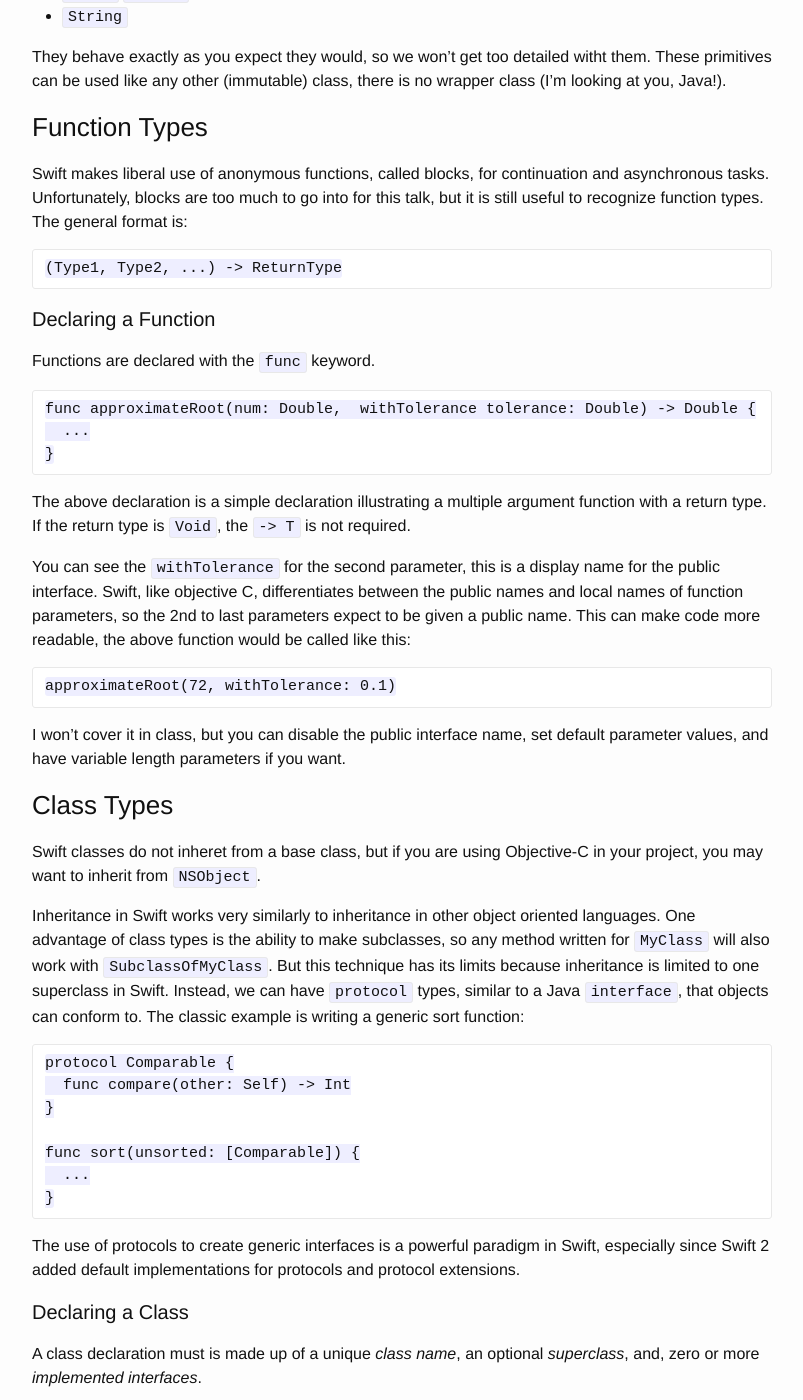
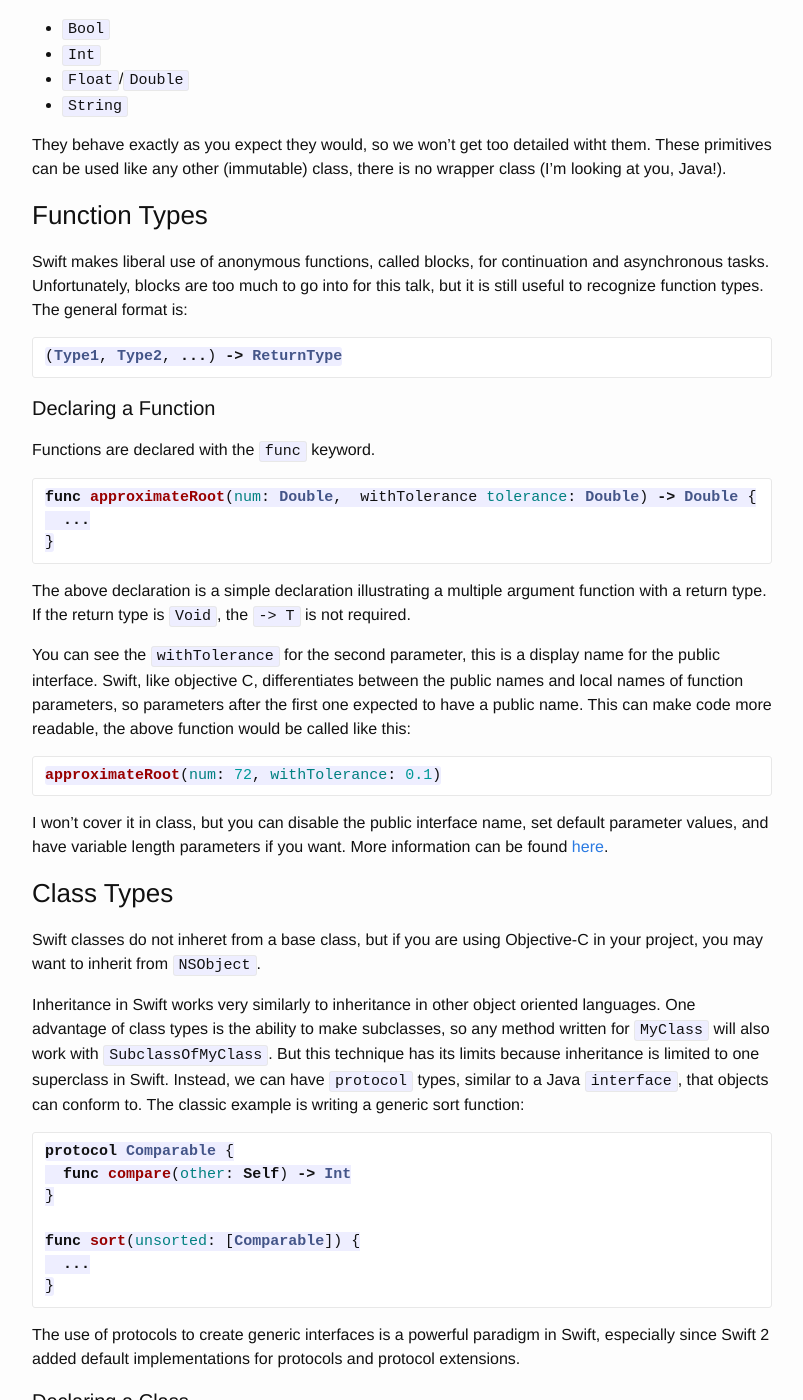
Before and after one commit to ScottyLabs/IntroToSwift, a Jekyll site: the page built from swift.md, in a window 1280 px wide and 1400 px high, scrolled down 2266 px. Shown: the whole window, without its empty margins (238-1041 px from the left). Built offline with Jekyll 4.4.1, drawn with Linux system fonts in a browser that asks for light colours; Markdown is read by kramdown in place of the engine named in the settings; some of the changed text lies outside the part shown.

Commit message:
Update Swift for Swift 3

````diff
--- a/swift.md
+++ b/swift.md
@@ -41,7 +41,7 @@ Variables in Swift are declared using one of two declaration statements: `var` o
 
 Do not use `let` only for constants in the traditional sense (i.e. the handful you put at the top of a file or class). Swift is a very conservative language, and prefers you label as many things as you can with `let` rather than `var`. The most notable place where you may not think to use `let` is for when you are assigning a reference (aka pointer) to the variable. When you have a reference/pointer to an object, the reference itself does not change! Only the object does. So the following would be a correct use of `let`:
 
-```
+```swift
 let obj = Student()
 // We can call mutating methods!
 obj.setName('Harry')
@@ -49,11 +49,16 @@ obj.setName('Harry')
 obj = otherStudent // XXXXXX BAD CODE, WON'T COMPILE
 ```
 
+It is important to note that the above only applies to "reference" types (C
+programmers, think pointers). Reference types are those declared by `class`.
+Types described by `enum` or `struct` declarations are called "value" types, and
+cannot be mutated in this way when declared with let.
+
 ### `var`
 
 `var` is for mutable variables that will be changed over time. The following is an example:
 
-```
+```swift
 var score = 0
 
 func madeGoal() {
@@ -65,7 +70,7 @@ func madeGoal() {
 
 What happens when you try to run the following code?
 
-```
+```swift
 let score = 0
 
 func madeGoal() {
@@ -94,7 +99,7 @@ They behave exactly as you expect they would, so we won't get too detailed witht
 
 Swift makes liberal use of anonymous functions, called blocks, for continuation and asynchronous tasks. Unfortunately, blocks are too much to go into for this talk, but it is still useful to recognize function types. The general format is:
 
-```
+```swift
 (Type1, Type2, ...) -> ReturnType
 ```
 
@@ -102,7 +107,7 @@ Swift makes liberal use of anonymous functions, called blocks, for continuation
 
 Functions are declared with the `func` keyword.
 
-```
+```swift
 func approximateRoot(num: Double,  withTolerance tolerance: Double) -> Double {
   ...
 }
@@ -110,13 +115,13 @@ func approximateRoot(num: Double,  withTolerance tolerance: Double) -> Double {
 
 The above declaration is a simple declaration illustrating a multiple argument function with a return type. If the return type is `Void`, the `-> T` is not required.
 
-You can see the `withTolerance` for the second parameter, this is a display name for the public interface. Swift, like objective C, differentiates between the public names and local names of function parameters, so the 2nd to last parameters expect to be given a public name. This can make code more readable, the above function would be called like this:
+You can see the `withTolerance` for the second parameter, this is a display name for the public interface. Swift, like objective C, differentiates between the public names and local names of function parameters, so parameters after the first one expected to have a public name. This can make code more readable, the above function would be called like this:
 
-```
-approximateRoot(72, withTolerance: 0.1)
+```swift
+approximateRoot(num: 72, withTolerance: 0.1)
 ```
 
-I won't cover it in class, but you can disable the public interface name, set default parameter values, and have variable length parameters if you want.
+I won't cover it in class, but you can disable the public interface name, set default parameter values, and have variable length parameters if you want. More information can be found [here](https://developer.apple.com/library/content/documentation/Swift/Conceptual/Swift_Programming_Language/Functions.html#//apple_ref/doc/uid/TP40014097-CH10-ID166).
 
 ### Class Types
 
@@ -124,7 +129,7 @@ Swift classes do not inheret from a base class, but if you are using Objective-C
 
 Inheritance in Swift works very similarly to inheritance in other object oriented languages. One advantage of class types is the ability to make subclasses, so any method written for `MyClass` will also work with `SubclassOfMyClass`. But this technique has its limits because inheritance is limited to one superclass in Swift. Instead, we can have `protocol` types, similar to a Java `interface`, that objects can conform to. The classic example is writing a generic sort function:
 
-```
+```swift
 protocol Comparable {
   func compare(other: Self) -> Int
 }
@@ -140,7 +145,7 @@ The use of protocols to create generic interfaces is a powerful paradigm in Swif
 
 A class declaration must is made up of a unique _class name_, an optional _superclass_, and, zero or more _implemented interfaces_.
 
-```
+```swift
 class <class name>: <super class?>, <interface 1?>, <interface 2?>, ... {
   ...
 }
@@ -152,7 +157,7 @@ One way to think of it is that after the colon you are making a list of types th
 
 Properties, fields, or instance variables (use whichever nomenclature you want), are declared inside of the class, regardless of their access (this is actually different from Objective C). They may have default values, or may be set in the constructor.
 
-```
+```swift
 class Person {
   private var age = 0
   private let creationDate: NSDate
@@ -172,7 +177,7 @@ You can also use `static` and `lazy` properties, but we won't cover them today.
 If none of your properties need to be set, there is a default no-args initializer generated by Swift. Otherwise, you must implement at least one initializer. Swift gets all worked up about _designated initializer_s, _required initiailizers_ and _convenience initializers_, but to be honest just do what the error messages tell you before jumping down the rabbit hole of trying to understand those terms. In general, you should be fine if you use a standard initializer, then added convenience ones (which simply call the first initializer). We could implement similar behavior to the last example like so:
 
 
-```
+```swift
 class Person {
   private var age: Int
   private let creationDate: NSDate
@@ -193,7 +198,7 @@ class Person {
 
 To override a method, the `override` keyword _must_ be used. This is to let the compiler check to make sure overriden methods were overriden on purpose.
 
-```
+```swift
 class CustomView: UIView {
   override func drawRect(rect: CGRect) {
     ...
@@ -205,7 +210,7 @@ class CustomView: UIView {
 
 Protocols declare an interface of public properties and functions to be implemented. Public variable can may or may not be settable.
 
-```
+```swift
 protocol 2DShape {
     var numSides: Int { get }
     var area: Int { get }
@@ -226,8 +231,8 @@ The `let` statement was added to encourage the default behavior of variables to
 
 Using optional types, try to make the following code compile:
 
-```
-var gameStatus: String = null
+```swift
+var gameStatus: String = nil
 
 func startGame() {
   gameStatus = "Playing"
@@ -255,7 +260,7 @@ displayStatus()
 
 `if` statements and `while` loops have very similar syntax to other languages, minus the parenthesis. Swift uses the standard boolean operators `&&` and `||`.
 
-```
+```swift
 if bored {
   var areWeThereYet = false
   while bored && !areWeThereYet {
@@ -268,7 +273,7 @@ if bored {
 
 Usualy Swift `for` loops use `for-in` syntax. To create a range a numbers, use `start...end` for inclusive or `start..<end` for exclusive.
 
-```
+```swift
 for i in 0..<10 {
   ...
 }
@@ -287,7 +292,7 @@ _\*\*It is also possible to use a more traditional `(;;)` syntax, but it seems t
 
 If the assignment succeeds, the code inside of the `if` brackets is executed, otherwise the `else` code is executed.
 
-```
+```swift
 // crazyExperiment() has return type Dinosaur?
 if let dino = crazyExperiment() {
   panic()
````
